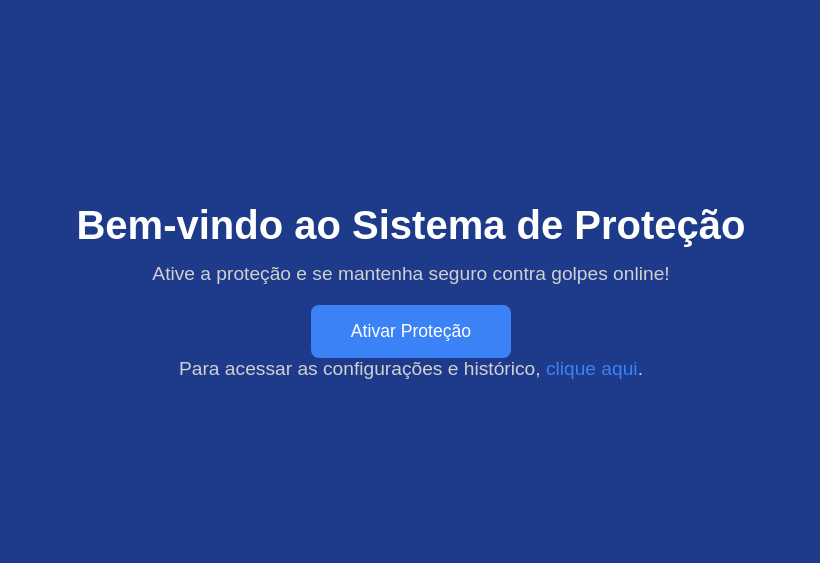
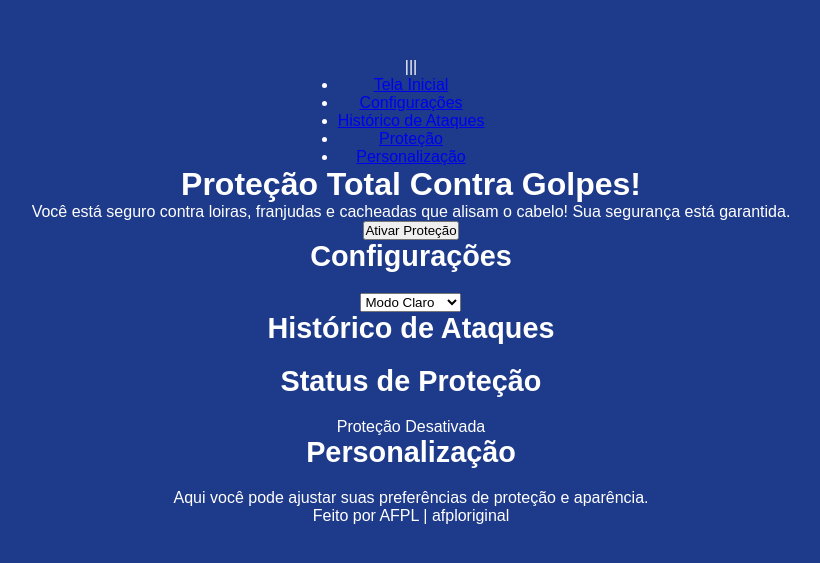
Before and after one commit to afporiginal/Anti-Golpistas, a plain HTML site: page index.html in a window 1280 px wide. Shown: the part 109-672 px from the top of the page, without its empty margins (229-1049 px from the left). Drawn offline with Linux system fonts and the light colour scheme.

Commit message:
Update index.html

```diff
--- a/index.html
+++ b/index.html
@@ -3,17 +3,61 @@
 <head>
     <meta charset="UTF-8">
     <meta name="viewport" content="width=device-width, initial-scale=1.0">
-    <meta http-equiv="X-UA-Compatible" content="ie=edge">
-    <title>Proteção Contra Golpes</title>
+    <title>Proteção Total Contra Golpes</title>
     <link rel="stylesheet" href="styles.css">
 </head>
 <body>
-    <div id="home-section">
-        <h1>Bem-vindo ao Sistema de Proteção</h1>
-        <p>Ative a proteção e se mantenha seguro contra golpes online!</p>
-        <button id="activate-protection" class="btn">Ativar Proteção</button>
+    <!-- Botão de Menu (|||) -->
+    <div class="menu-button" id="menu-button">|||</div>
 
-        <p>Para acessar as configurações e histórico, <a href="dashboard.html">clique aqui</a>.</p>
+    <!-- Menu de Navegação -->
+    <div class="side-menu" id="side-menu">
+        <ul>
+            <li><a href="#home">Tela Inicial</a></li>
+            <li><a href="#settings">Configurações</a></li>
+            <li><a href="#history">Histórico de Ataques</a></li>
+            <li><a href="#protection">Proteção</a></li>
+            <li><a href="#personalization">Personalização</a></li>
+        </ul>
     </div>
+
+    <!-- Conteúdo da Página -->
+    <div class="content" id="home">
+        <header>
+            <h1>Proteção Total Contra Golpes!</h1>
+            <p>Você está seguro contra loiras, franjudas e cacheadas que alisam o cabelo! Sua segurança está garantida.</p>
+            <button id="activate-protection">Ativar Proteção</button>
+        </header>
+        <div id="alert-section"></div>
+    </div>
+
+    <div id="settings" class="section">
+        <h2>Configurações</h2>
+        <select id="theme-select">
+            <option value="light">Modo Claro</option>
+            <option value="dark">Modo Escuro</option>
+        </select>
+    </div>
+
+    <div id="history" class="section">
+        <h2>Histórico de Ataques</h2>
+        <ul id="history-list"></ul>
+    </div>
+
+    <div id="protection" class="section">
+        <h2>Status de Proteção</h2>
+        <p id="protection-status">Proteção Desativada</p>
+    </div>
+
+    <div id="personalization" class="section">
+        <h2>Personalização</h2>
+        <p>Aqui você pode ajustar suas preferências de proteção e aparência.</p>
+    </div>
+
+    <footer>
+        <p>Feito por AFPL | afploriginal</p>
+    </footer>
+
+    <script src="script.js"></script>
 </body>
 </html>
```
